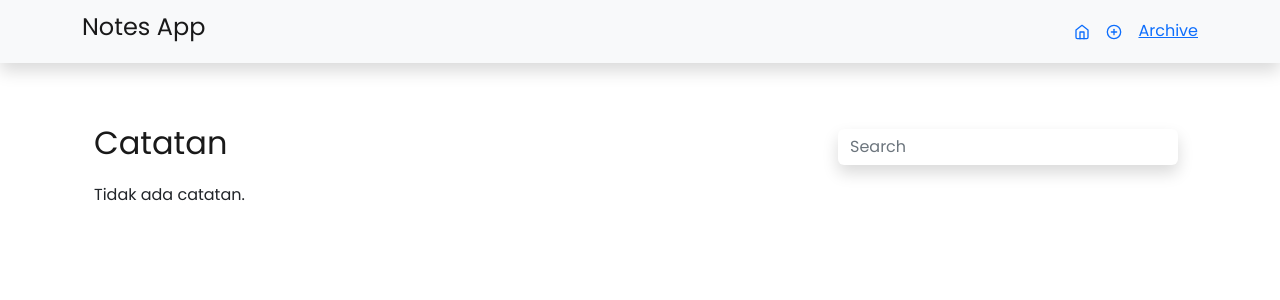
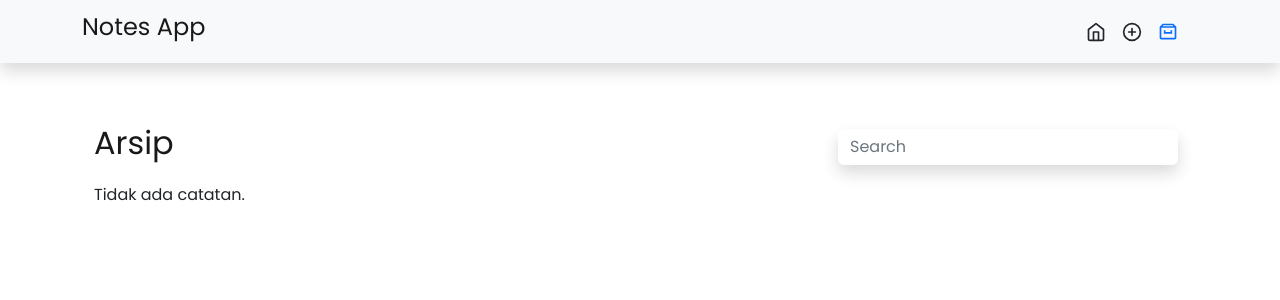
Before and after one commit to mzkki/react-notes-app, a React (Create React App) app: page /archived in a window 1280 px wide. Shown: the top 300 px of the page. Built offline with nearby package versions, Linux system fonts and the light colour scheme.

Commit message:
retouch ui

```diff
--- a/src/components/etc/Navbar.js
+++ b/src/components/etc/Navbar.js
@@ -2,18 +2,22 @@ import { Link } from 'react-router-dom'
 import React from "react";
 import { Navbar, Container } from "react-bootstrap";
 import { FiHome, FiPlusCircle } from 'react-icons/fi'
+import { BiArchive } from 'react-icons/bi'
+import { useLocation } from 'react-router-dom';
 
 function NavbarNote() {
+  const currentPath = useLocation().pathname
+
   return (
     <Navbar bg="light" className="shadow" sticky="top">
       <Container>
         <Navbar.Brand>
           <h4>Notes App</h4>
         </Navbar.Brand>
-        <Navbar.Collapse className="justify-content-end">
-          <Link to="/" ><FiHome /></Link>
-          <Link to="/add" className='mx-3'><FiPlusCircle /></Link>
-          <Link to='/archived'>Archive</Link>
+        <Navbar.Collapse className="justify-content-end" style={{ marginRight: '20px' }}>
+          <Link to="/" className={currentPath === '/' ? 'text-primary' : 'text-dark'}  ><FiHome size={20} /></Link>
+          <Link to="/add" className={currentPath === '/add' ? 'text-primary mx-3' : 'text-dark mx-3'} ><FiPlusCircle size={20} /></Link>
+          <Link to='/archived' className={currentPath === '/archived' ? 'text-primary' : 'text-dark'}><BiArchive size={20} /></Link>
         </Navbar.Collapse>
       </Container>
     </Navbar >
--- a/src/components/notes/SearchNote.js
+++ b/src/components/notes/SearchNote.js
@@ -1,13 +1,14 @@
 import React from "react";
 import PropTypes from 'prop-types'
 import { Navbar, Container, Form } from "react-bootstrap";
-
+import { useLocation } from "react-router";
 function SearchNote({ keyword, SearchNote }) {
+  const currentPath = useLocation().pathname
   return (
     <Navbar >
       <Container>
         <Navbar.Brand>
-          <h2>Catatan</h2>
+          <h2>{currentPath === '/' ? 'Catatan' : 'Arsip'}</h2>
         </Navbar.Brand>
         <Navbar.Toggle />
         <Navbar.Collapse className="justify-content-end">
```
Also changed, not shown: 1 other file (tests, documents, lock files or other folders).
